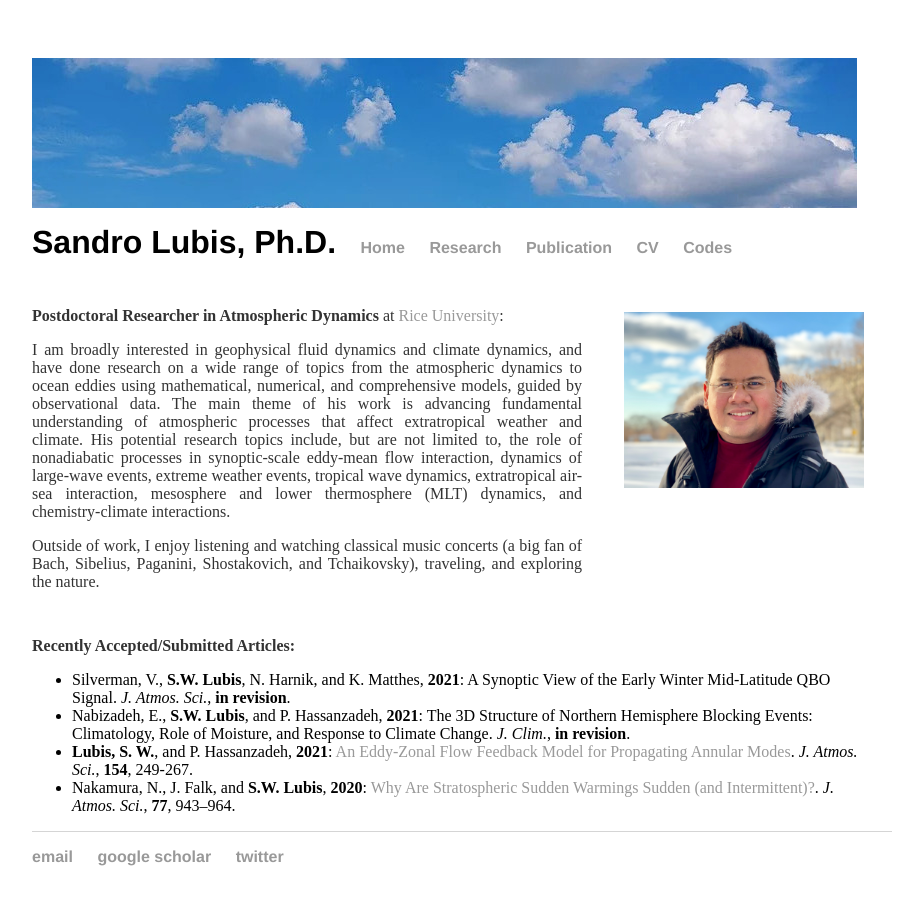
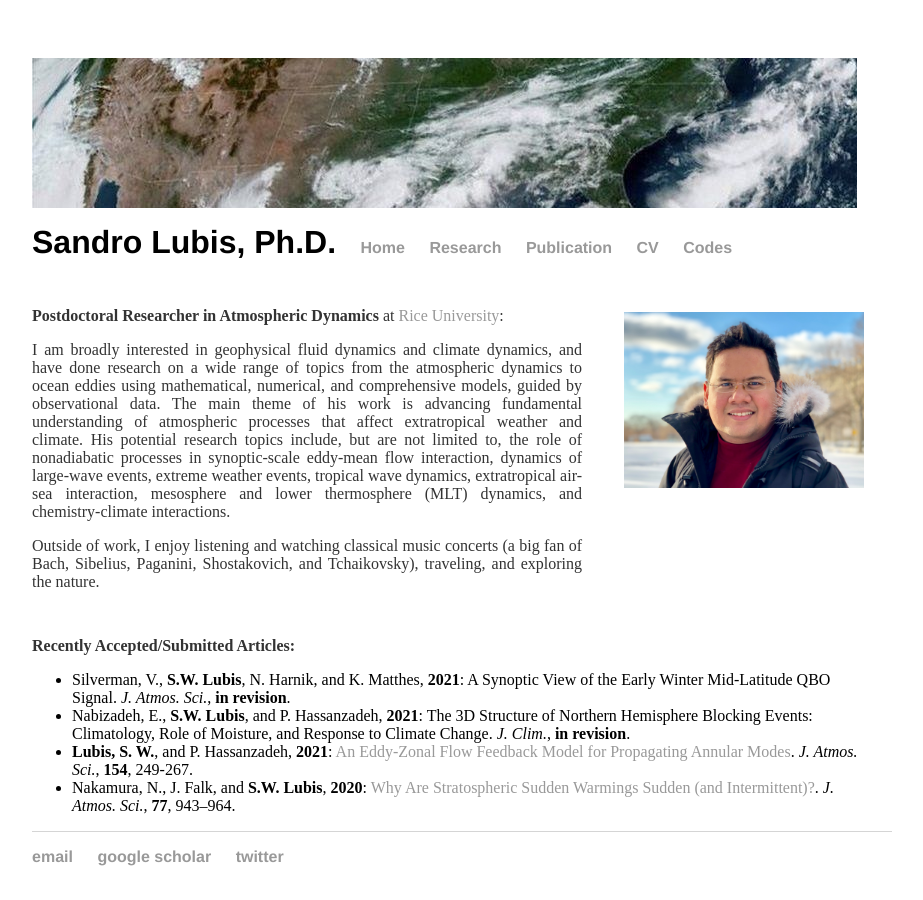
Before and after one commit to sandrolubis/sandrolubis.github.io, a Jekyll site: the page built from index.html, in a window 1280 px wide. Shown: the whole page, without its empty margins (276-1199 px from the left). Built offline with Jekyll 4.4.1, drawn with Linux system fonts in a browser that asks for light colours.

Commit message:
Update main.css

```diff
--- a/assets/css/main.css
+++ b/assets/css/main.css
@@ -6,7 +6,7 @@ body {
 header {
 	width: 825px;
 	height: 150px;
-	background-image: url("https://sandrolubis.github.io/assets/images/header.jpg");
+	background-image: url("https://sandrolubis.github.io/assets/images/sattelite.jpeg");
 }
 nav ul, footer ul {
     font-family:'Helvetica', 'Arial', 'Sans-Serif';
```
